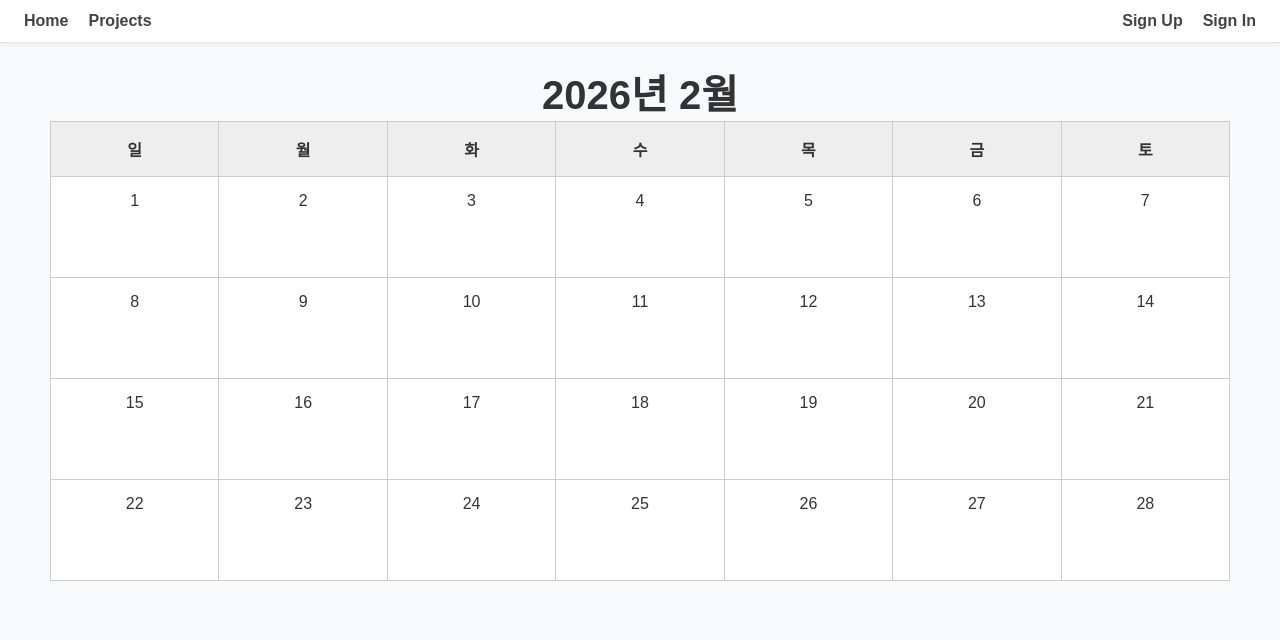
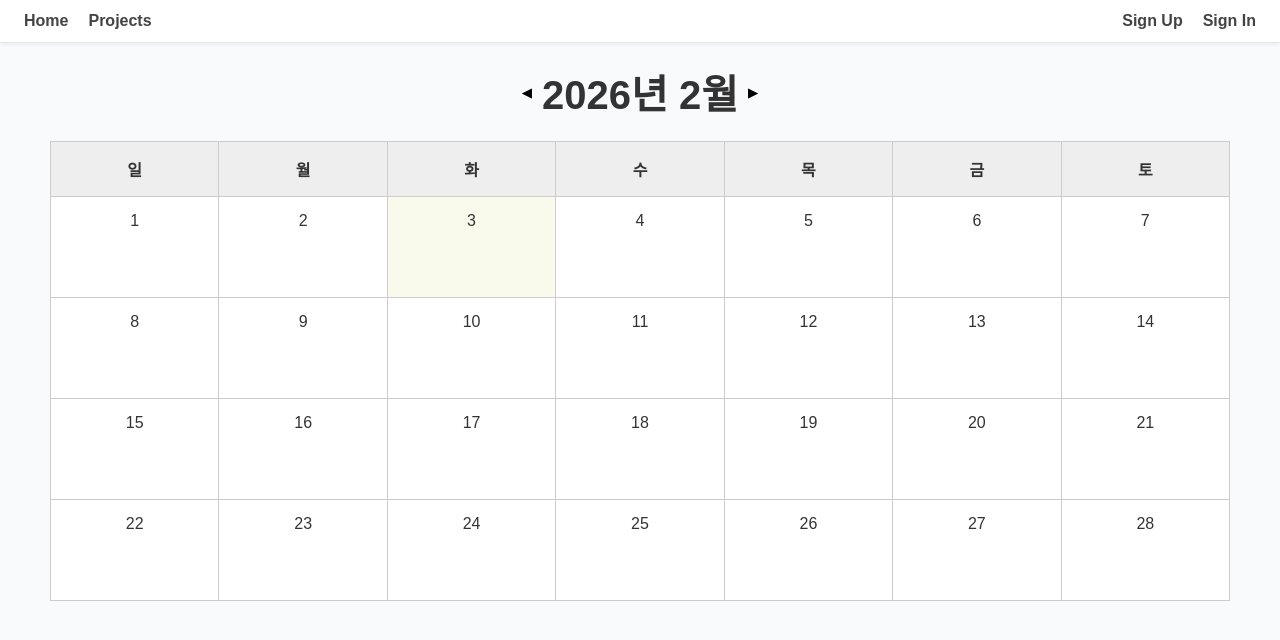
Before and after one commit to lih-star/portfolio-management-site, a Next.js app: page / in a window 1280 px wide. Shown: the top 640 px of the page. Built offline with nearby package versions, Linux system fonts and the light colour scheme; no server answers.

Commit message:
월 변경

```diff
--- a/app/(home)/page.tsx
+++ b/app/(home)/page.tsx
@@ -1,14 +1,11 @@
 import React from "react";
 import Calendar from "../component/calendar/calendar";
 
-const Page: React.FC = () => {
+export default function Page() {
   const today = new Date();
-
   return (
     <div>
-      <Calendar year={today.getFullYear()} month={today.getMonth()} />
+      <Calendar year={today.getFullYear()} month={today.getMonth()} today={today.getDate()}/>
     </div>
   );
 };
-
-export default Page;
--- a/app/component/auth/supabaseClient.ts
+++ b/app/component/auth/supabaseClient.ts
@@ -1,6 +1,6 @@
 import { createClient } from '@supabase/supabase-js'
 
-const supabaseUrl = process.env.NEXT_PUBLIC_SUPABASE_URL
-const supabaseAnonKey = process.env.NEXT_PUBLIC_SUPABASE_ANON_KEY
+const supabaseUrl = process.env.NEXT_PUBLIC_SUPABASE_URL!
+const supabaseAnonKey = process.env.NEXT_PUBLIC_SUPABASE_ANON_KEY!
 
 export const supabase = createClient(supabaseUrl, supabaseAnonKey)
--- a/app/component/calendar/calendar.tsx
+++ b/app/component/calendar/calendar.tsx
@@ -1,37 +1,74 @@
-import React from "react";
+"use client";
+import { useEffect, useState } from "react";
 import styles from "../../style/calendar.module.css";
 
 interface CalendarProps {
   year: number;
-  month: number; // 0 = January
+  month: number;
+  today: number;
 }
 
-const Calendar: React.FC<CalendarProps> = ({ year, month }) => {
+export default function Calendar ({ year, month, today} : CalendarProps) {
+  const [currentYear, setYear] = useState(year);
+  const [currentMonth, setMonth] = useState(month);
+  const [cells, setCells] = useState<(number | null)[]>([]);
   const daysOfWeek = ["일", "월", "화", "수", "목", "금", "토"];
-  const firstDay = new Date(year, month, 1).getDay();
-  const lastDate = new Date(year, month + 1, 0).getDate();
 
-  const cells: (number | null)[] = [];
+
+  // 이전 달로 이동
+  const prevMonth = () => {
+    if (currentMonth === 0) {
+      setYear(currentYear - 1);
+      setMonth(11);
+    } else {
+      setMonth(currentMonth - 1);
+    }
+  };
+
+  // 다음 달로 이동
+  const nextMonth = () => {
+    if (currentMonth === 11) {
+      setYear(currentYear + 1);
+      setMonth(0);
+    } else {
+      setMonth(currentMonth + 1);
+    }
+  };
+
+  useEffect(() => {
+    const firstDay = new Date(currentYear, currentMonth, 1).getDay();
+    const lastDate = new Date(currentYear, currentMonth + 1, 0).getDate();
+
+    const newCells: (number | null)[] = [];
 
         // 빈 칸 채우기
     for (let i = 0; i < firstDay; i++) {
-    cells.push(null);
+      newCells.push(null);
     }
 
     // 날짜 채우기
     for (let date = 1; date <= lastDate; date++) {
-    cells.push(date);
+      newCells.push(date);
     }
+
+    setCells(newCells);
+  }, [currentYear, currentMonth]);
 
   return (
     <div>
-      <h1 className={styles.title}>{year}년 {month + 1}월</h1>
+      <div className={styles.titleBox}>
+        <button onClick={prevMonth} className={styles.otherMonthButton}>◀</button>
+        <h1 className={styles.title}>{currentYear}년 {currentMonth + 1}월</h1>
+        <button onClick={nextMonth} className={styles.otherMonthButton}>▶</button>
+      </div>
       <div className={styles.calendar}>
         {daysOfWeek.map((day) => (
           <div key={day} className={styles.header}>{day}</div>
         ))}
         {cells.map((date, idx) => (
-          <div key={idx} className={styles.day}>
+          <div key={idx} className={date === today &&
+                                    currentMonth === new Date().getMonth() &&
+                                    currentYear === new Date().getFullYear() ? styles.today : styles.day}>
             {date ?? ""}
           </div>
         ))}
@@ -39,5 +76,3 @@ const Calendar: React.FC<CalendarProps> = ({ year, month }) => {
     </div>
   );
 };
-
-export default Calendar;
--- a/app/style/calendar.module.css
+++ b/app/style/calendar.module.css
@@ -1,8 +1,16 @@
 /* 제목 스타일 */
 .title {
-  text-align: center;
+  display: flex;
+  justify-content: center;
   font-size: 40px;
+}
+
+.titleBox {
+  display: flex;
+  justify-content: center;
+  align-items: center;
   margin-top: 20px;
+  margin-bottom: 20px;
 }
 
 /* 캘린더 스타일 */
@@ -34,3 +42,17 @@
   background-color: #dff0d8;
   cursor: pointer;
 }
+
+.today {
+  composes : day;
+  background-color : rgb(250, 250, 236);
+}
+
+.otherMonthButton {
+  display: flex;
+  background: none;
+  padding: 10px;
+  text-align: center;
+  border: none;
+  cursor: pointer;
+}
--- a/tsconfig.json
+++ b/tsconfig.json
@@ -16,7 +16,7 @@
     "moduleResolution": "bundler",
     "resolveJsonModule": true,
     "isolatedModules": true,
-    "jsx": "preserve",
+    "jsx": "react-jsx",
     "plugins": [
       {
         "name": "next"
```
Lines whose indentation alone changed are shown as unchanged.
